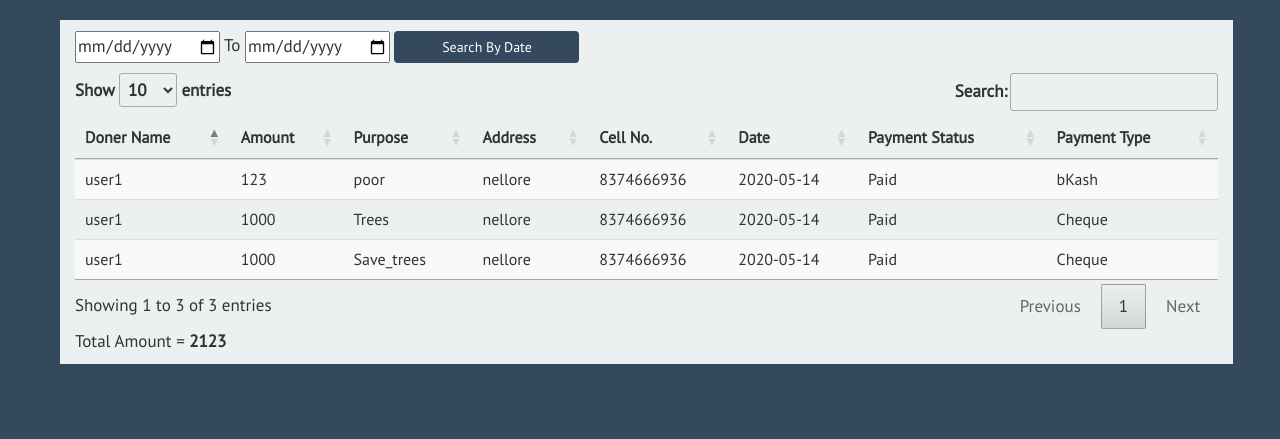
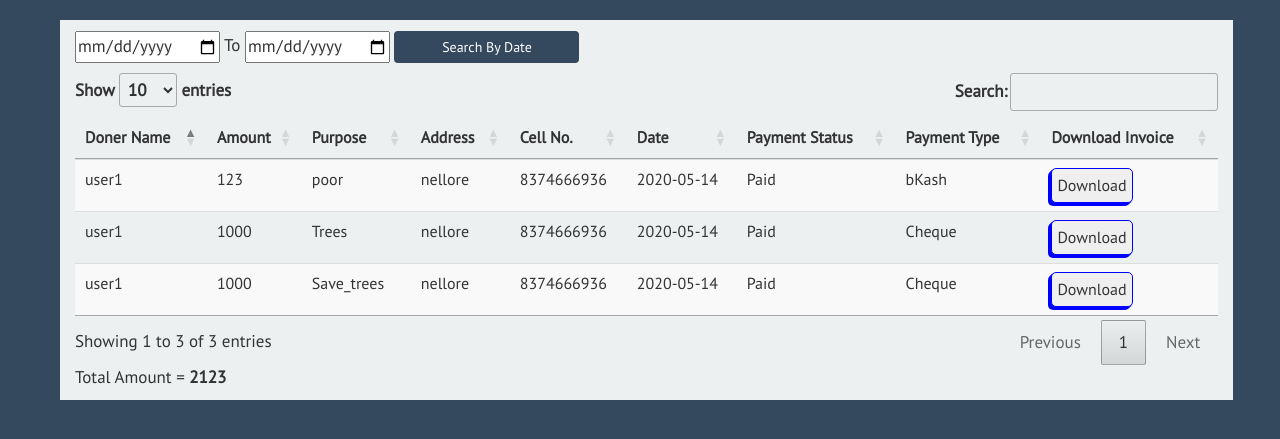
Before and after one commit to gsGupta11/Charity-Website, a PHP site: page /payments.php in a window 1280 px wide. Shown: the part 127-566 px from the top of the page. Run offline with PHP 8.4, Linux system fonts and the light colour scheme; a user stored in the database is signed in; data comes from the database, SQL or seed files in the repository; some libraries are stand-ins or nearby versions.

Commit message:
Feat: Invoice Button  added

```diff
--- a/connect.php
+++ b/connect.php
@@ -3,7 +3,7 @@ session_start();
 $hostname = 'localhost';
 $username = 'root';
 $password = '';
-$db = 'Charity';
+$db = 'charity';
 $link = mysqli_connect("$hostname", "$username", "$password", "$db");
 
 date_default_timezone_set('Asia/Kolkata');
--- a/nologindonate.php
+++ b/nologindonate.php
@@ -1,4 +1,4 @@
-<?php
+p<?php
 require_once "nologinheader1.php";
 if(isset($_POST['char']))
 {
--- a/payments.php
+++ b/payments.php
@@ -4,6 +4,16 @@
 <style type="text/css">
      html,body {
           background-color: RGB(52, 73, 94);
+        }
+        .hide{
+          display:none;
+        }
+        #check{
+          border-radius:5px;
+          padding:5px;
+          color: #333;
+          box-shadow: -3px 3px blue, -2px 2px blue, -1px 1px blue;
+          border: 1px solid blue;
         }
 </style>
 
@@ -32,6 +42,7 @@
                      <th>Date</th>
                      <th>Payment Status</th>
                      <th>Payment Type</th>
+                     <th>Download Invoice</th>
                    </tr>
                  </thead>
                </thead>
@@ -66,6 +77,12 @@
                                        <td><?php echo $row['d_date']?></td>
                                        <td><?php echo $row['d_pay']?></td>
                                        <td><?php echo $row['d_paytype']?></td>
+                                       <form class="Form" method="POST" action="invoice.php">
+                                          <input type="text" class="hide" id="cust" name="customerid" placeholder="Enter Customer Id..">
+                                          <input type="text" id="comp" class="hide" name="comptype" placeholder="Enter Complaint Type..">
+                                          <textarea id="des" class="hide" name="description" placeholder="Describe your problem.."></textarea>
+                                          <td><?php echo '<button type="submit" name="submit" id="check" class="Submit">Download</button>'?></td>
+                                        </form>
                                </tr>
                            <?php
                            }
```
Also changed, not shown: invoice.php (added).
